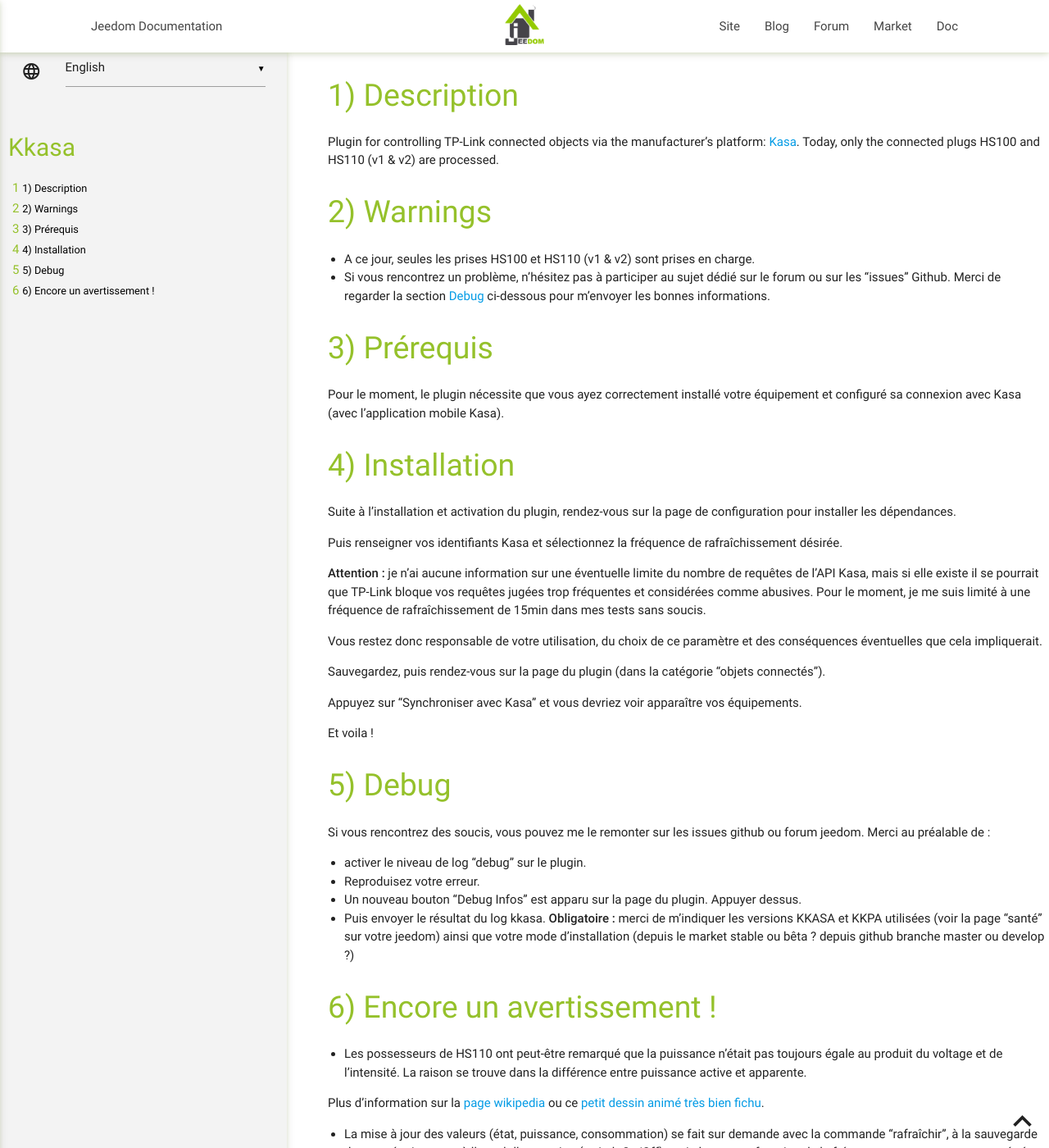
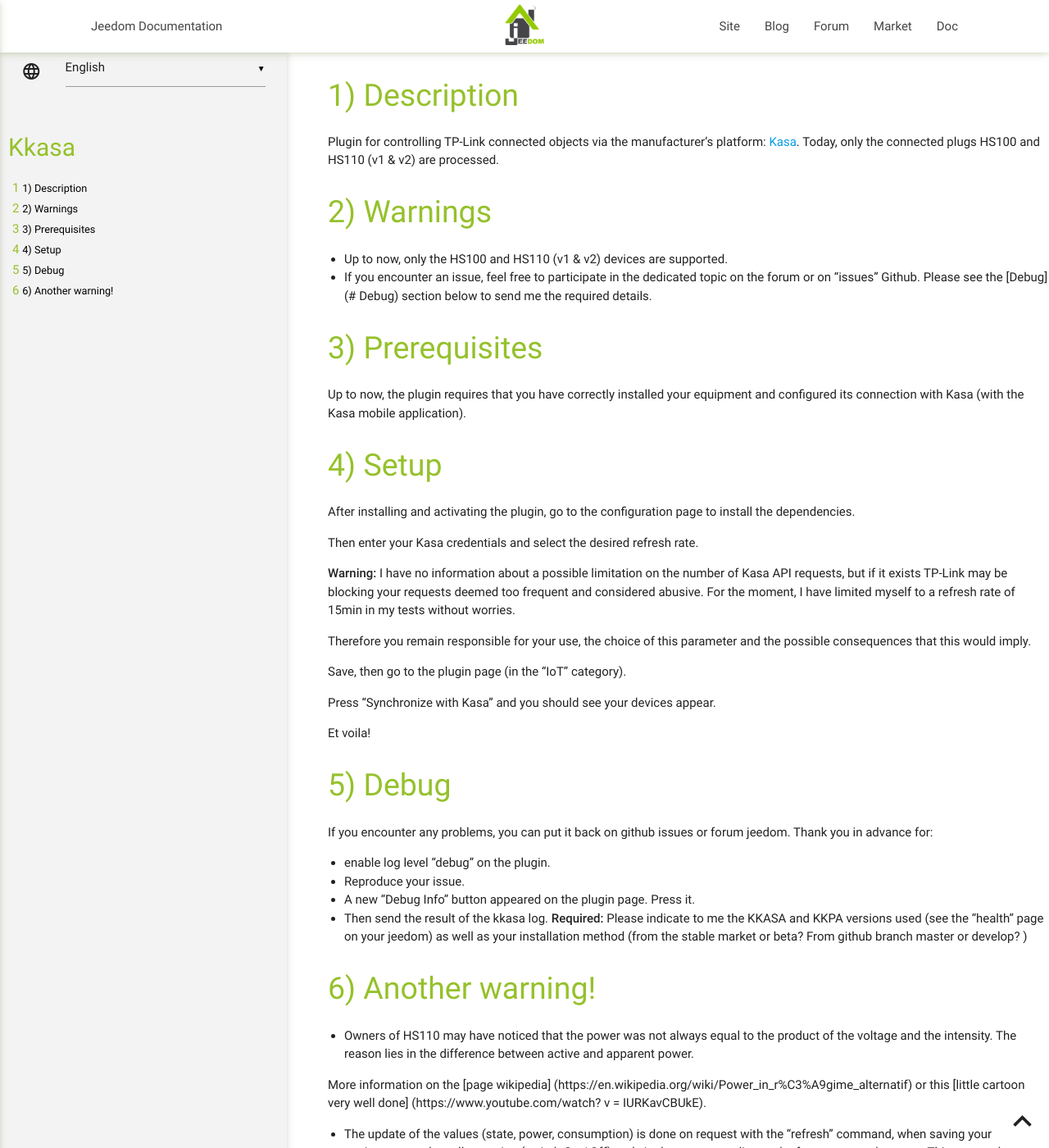
Before and after one commit to vampi62/kkasa, a Jekyll site: the page built from docs/en_US/index.md, in a window 1280 px wide and 1400 px high. Shown: the whole window at 82% size. Built offline with Jekyll 4.4.1, drawn with Linux system fonts in a browser that asks for light colours; our own code applies the rules of GitHub Pages for plain Markdown files; some of the changed text lies outside the part shown.

Commit message:
[ROBOT] Action all

```diff
--- a/docs/en_US/index.md
+++ b/docs/en_US/index.md
@@ -7,53 +7,52 @@
 Warnings
 ===
 
--   A ce jour, seules les prises HS100 et HS110 (v1 & v2) sont prises en charge.
--   Si vous rencontrez un problème, n'hésitez pas à participer au sujet dédié sur le forum ou sur les "issues" Github.
-    Merci de regarder la section [Debug](#Debug) ci-dessous pour m'envoyer les bonnes informations.
+-   Up to now, only the HS100 and HS110 (v1 & v2) devices are supported.
+-   If you encounter an issue, feel free to participate in the dedicated topic on the forum or on "issues" Github.
+    Please see the [Debug] (# Debug) section below to send me the required details.
 
-Prérequis
+Prerequisites
 ===
-Pour le moment, le plugin nécessite que vous ayez correctement installé votre
-équipement et configuré sa connexion avec Kasa (avec l'application mobile Kasa).
+Up to now, the plugin requires that you have correctly installed your
+equipment and configured its connection with Kasa (with the Kasa mobile application).
 
 
-Installation
+Setup
 ===
-Suite à l'installation et activation du plugin, rendez-vous sur la page de configuration pour installer les dépendances.
+After installing and activating the plugin, go to the configuration page to install the dependencies.
 
-Puis renseigner vos identifiants Kasa et sélectionnez la fréquence de rafraîchissement désirée.
+Then enter your Kasa credentials and select the desired refresh rate.
 
-**Attention :** je n'ai aucune information sur une éventuelle limite du nombre de requêtes de l'API Kasa, mais si elle existe il se pourrait que TP-Link bloque vos requêtes jugées trop fréquentes et considérées comme abusives.
-Pour le moment, je me suis limité à une fréquence de rafraîchissement de 15min dans mes tests sans soucis.
+**Warning:** I have no information about a possible limitation on the number of Kasa API requests, but if it exists TP-Link may be blocking your requests deemed too frequent and considered abusive.
+For the moment, I have limited myself to a refresh rate of 15min in my tests without worries.
 
-Vous restez donc responsable de votre utilisation, du choix de ce paramètre et des conséquences éventuelles que cela impliquerait.
+Therefore you remain responsible for your use, the choice of this parameter and the possible consequences that this would imply.
 
-Sauvegardez, puis rendez-vous sur la page du plugin (dans la catégorie "objets
-connectés").
+Save, then go to the plugin page (in the "IoT" category).
 
-Appuyez sur "Synchroniser avec Kasa" et vous devriez voir apparaître vos équipements.
+Press "Synchronize with Kasa" and you should see your devices appear.
 
-Et voila !
+Et voila!
 
 Debug
 ===
-Si vous rencontrez des soucis, vous pouvez me le remonter sur les issues github ou forum jeedom.
-Merci au préalable de :
-* activer le niveau de log "debug" sur le plugin.
-* Reproduisez votre erreur.
-* Un nouveau bouton "Debug Infos" est apparu sur la page du plugin. Appuyer dessus.
-* Puis envoyer le résultat du log kkasa.
-**Obligatoire :** merci de m'indiquer les versions KKASA et KKPA utilisées (voir la page "santé" sur votre jeedom) ainsi que votre mode d'installation (depuis le market stable ou bêta ? depuis github branche master ou develop ?)
+If you encounter any problems, you can put it back on github issues or forum jeedom.
+Thank you in advance for:
+* enable log level "debug" on the plugin.
+* Reproduce your issue.
+* A new "Debug Info" button appeared on the plugin page. Press it.
+* Then send the result of the kkasa log.
+**Required:** Please indicate to me the KKASA and KKPA versions used (see the "health" page on your jeedom) as well as your installation method (from the stable market or beta? From github branch master or develop? )
 
-Encore un avertissement !
+Another warning!
 ===
-* Les possesseurs de HS110 ont peut-être remarqué que la puissance n'était pas toujours égale au produit du voltage et de l'intensité. La raison se trouve dans la différence entre puissance active et apparente.
+* Owners of HS110 may have noticed that the power was not always equal to the product of the voltage and the intensity. The reason lies in the difference between active and apparent power.
 
-Plus d'information sur la [page wikipedia](https://fr.wikipedia.org/wiki/Puissance_en_r%C3%A9gime_alternatif) ou ce [petit dessin animé très bien fichu](https://www.youtube.com/watch?v=IURKavCBUkE).
+More information on the [page wikipedia] (https://en.wikipedia.org/wiki/Power_in_r%C3%A9gime_alternatif) or this [little cartoon very well done] (https://www.youtube.com/watch? v = IURKavCBUkE).
 
-* La mise à jour des valeurs (état, puissance, consommation) se fait sur demande
-avec la commande "rafraîchir", à la sauvegarde de votre équipement, à l'appel
-d'une action (switch On/Off) et via le cron en fonction de la fréquence que vous avez paramétré.
-Cela signifie donc qu'une modification de l'état directement sur l'équipement
-ou via l'application Kasa ne sera prise en compte qu'après votre délais de rafraîchissement (ou par action
-manuellement de votre part sur Jeedom).
+* The update of the values (state, power, consumption) is done on request
+with the "refresh" command, when saving your equipment, on the call
+an action (switch On / Off) and via the cron according to the frequency you have set.
+This means that a change of state directly on the device
+or via the Kasa mobile app will only be taken into account after your refresh period (or
+manually from you on Jeedom).
```
Also changed, not shown: core/i18n/en_US.json (+47 -47 lines), docs/en_US/changelog.md (+27 -27 lines).
